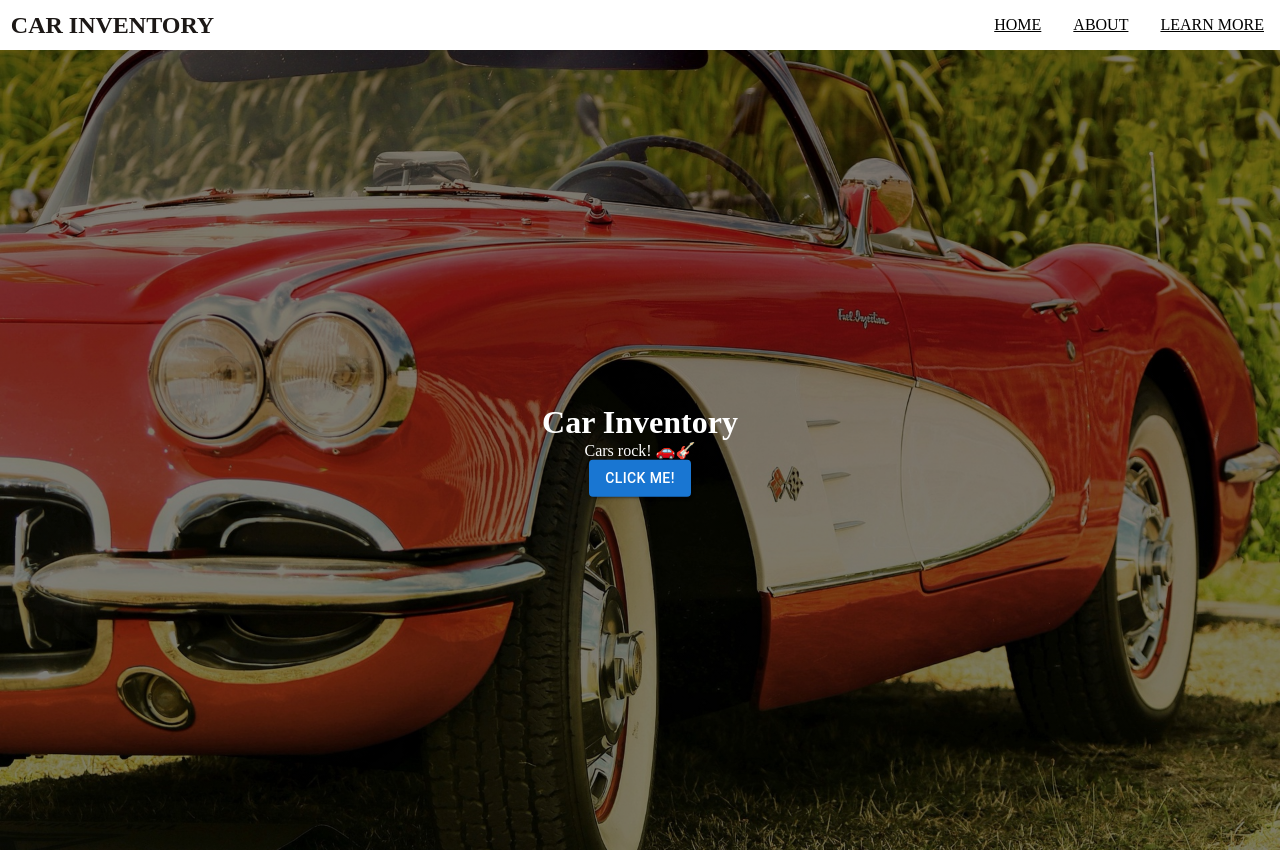
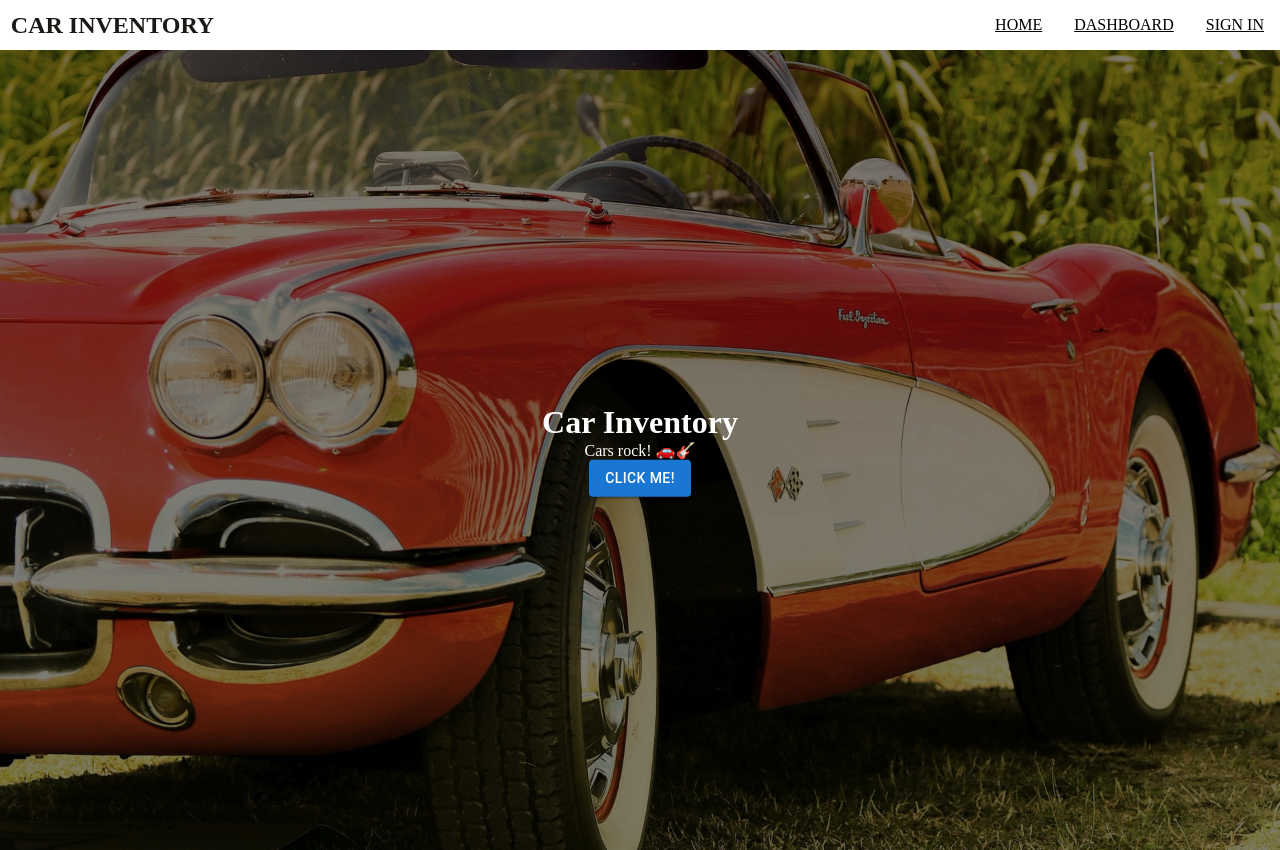
Before and after one commit to bordedelcielo/car-inventory, a React (Create React App) app: page / in a window 1280 px wide. Built offline with nearby package versions, Linux system fonts and the light colour scheme.

Commit message:
first commit

```diff
--- a/package.json
+++ b/package.json
@@ -15,8 +15,10 @@
     "@types/node": "^12.20.37",
     "@types/react": "^17.0.36",
     "@types/react-dom": "^17.0.11",
+    "@types/react-router-dom": "^5.3.2",
     "react": "^17.0.2",
     "react-dom": "^17.0.2",
+    "react-router-dom": "^6.0.2",
     "react-scripts": "4.0.3",
     "styled-components": "^5.3.3",
     "typescript": "^4.5.2",
--- /dev/null
+++ b/src/components/Dashboard/Dashboard.tsx
@@ -0,0 +1,9 @@
+import React from 'react';
+
+export const Dashboard = () => {
+    return(
+        <div>
+            <h1>Dashboard 📊</h1>
+        </div>
+    )
+}
--- /dev/null
+++ b/src/components/Dashboard/index.ts
@@ -0,0 +1 @@
+export * from './Dashboard';
--- a/src/components/Home/Home.tsx
+++ b/src/components/Home/Home.tsx
@@ -2,6 +2,7 @@ import React from 'react';
 import { makeStyles } from '@mui/styles';
 import { Button } from '@mui/material';
 import drone_image from '../../assets/images/sample_drone_image.jpg';
+import { Link } from 'react-router-dom'
 
 interface Props{
     title: string;
@@ -68,20 +69,24 @@ export const Home = ( props:Props ) =>{
         <div className={classes.root}>
             <nav>
                 <div className={classes.navbar_container}>
+
                     <h1 className={ `${classes.logo}` }>
                         <a href="#" className={ `${classes.logo_a} ${classes.logo_navigation}` }>Car Inventory</a>
                     </h1>
 
                     <ul className={`${classes.navigation} ${classes.logo_navigation}`}>
                         <li>
-                            <a href=""className={classes.nav_a}>Home</a>
+                            <Link to='/' className={classes.nav_a}>Home</Link>
                         </li>
+
                         <li>
-                            <a href=""className={classes.nav_a}>About</a>
+                            <Link to='/dashboard' className={classes.nav_a}>Dashboard</Link>
                         </li>
+
                         <li>
-                            <a href=""className={classes.nav_a}>Learn More</a>
+                            <Link to='/signin' className={classes.nav_a}>Sign In</Link>
                         </li>
+
                     </ul>
                 </div>
             </nav>
--- /dev/null
+++ b/src/components/SignIn/SignIn.tsx
@@ -0,0 +1,9 @@
+import React from 'react';
+
+export const SignIn = () => {
+    return(
+        <div>
+            <h1>Sign In</h1>
+        </div>
+    )
+}
--- /dev/null
+++ b/src/components/SignIn/index.ts
@@ -0,0 +1 @@
+export * from './SignIn';
--- a/src/components/index.ts
+++ b/src/components/index.ts
@@ -1,3 +1,5 @@
 // Purely for exporting components.
 
 export * from './Home';
+export * from './Dashboard';
+export * from './SignIn';
--- a/src/index.tsx
+++ b/src/index.tsx
@@ -2,13 +2,24 @@
 
 import React from 'react';
 import ReactDOM from 'react-dom';
-import { Home } from './components';
+import { Home, Dashboard, SignIn } from './components';
 import reportWebVitals from './reportWebVitals';
 import './styles.css';
+import { BrowserRouter as Router, Routes, Route } from 'react-router-dom';
 
 ReactDOM.render(
   <React.StrictMode>
-    <Home title = { 'Car Inventory' } />
+    <Router>
+      <Routes>
+
+        <Route path='/' element={ <Home title= {'Car Inventory'}/>}/>
+
+        <Route path='/dashboard' element={ <Dashboard />}/>
+
+        <Route path='/signin' element={ <SignIn />}/>
+
+      </Routes>
+    </Router>
   </React.StrictMode>,
   document.getElementById('root')
 );
```
Also changed, not shown: 1 other file (tests, documents, lock files or other folders).
